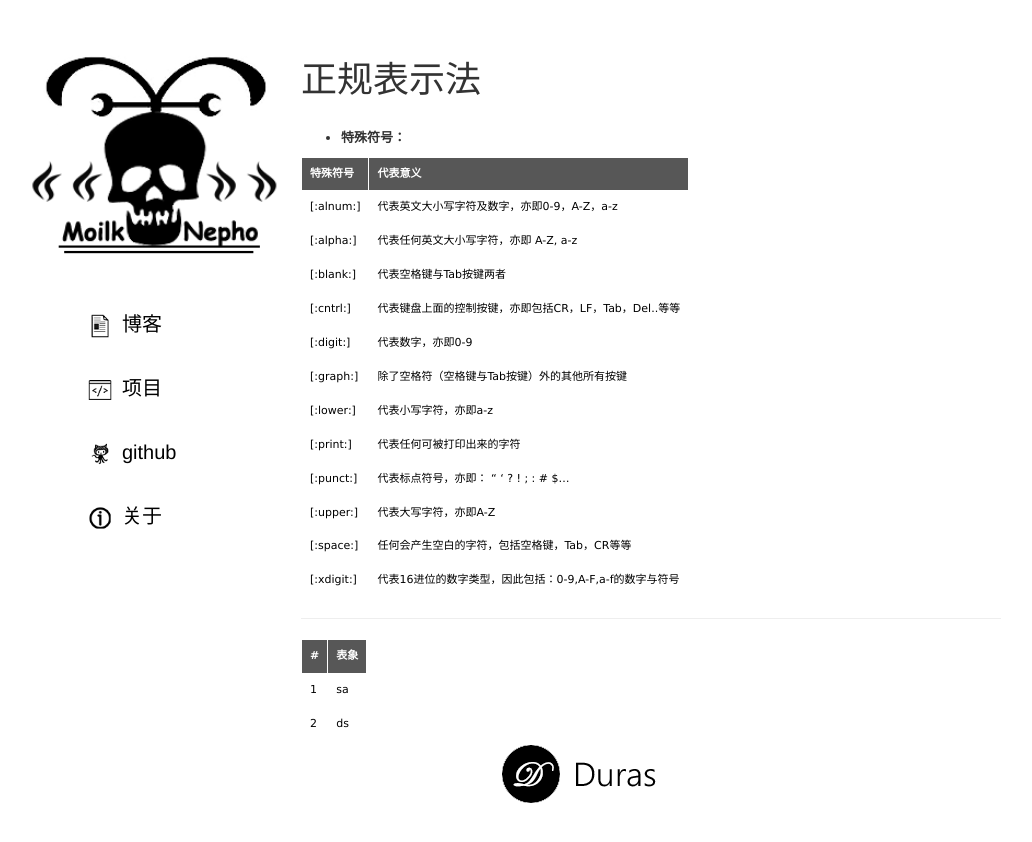
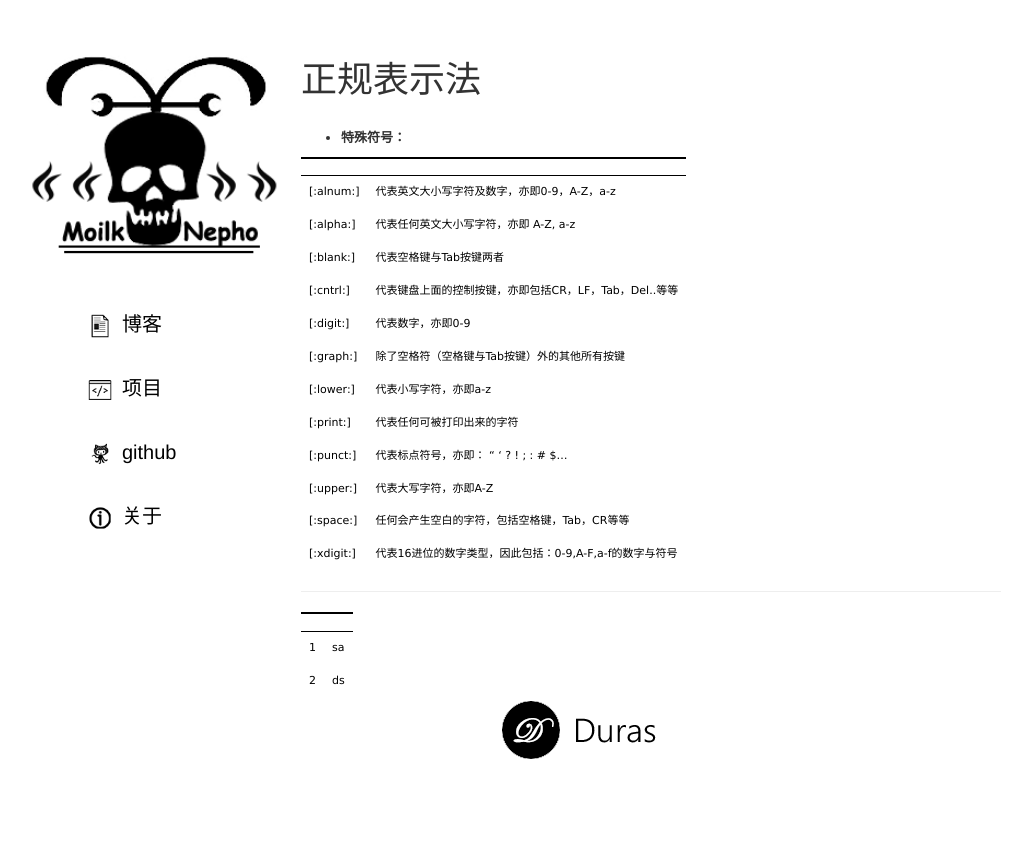
Before and after one commit to MoilkNepho/MoilkNepho.github.io, a Jekyll site: the page built from _posts/2015-11-07-正规表示法.md, in a window 1280 px wide. Shown: the top 842 px of the page, without its empty margins (49-1081 px from the left). Built offline with Jekyll 4.4.1, drawn with Linux system fonts in a browser that asks for light colours; nearby versions of some CDN libraries; Markdown is read by kramdown in place of the engine named in the settings; comment, search, counter and statistics services are not loaded.

Commit message:
优化架构

```diff
--- a/css/styles.css
+++ b/css/styles.css
@@ -145,25 +145,17 @@ table {
 	font-family: verdana,arial,sans-serif;
 	font-size:11px;
 	color:#ffffff;
-	border-radius: 3px;
-	border-width: 1px;
-	border-color: #ffffff;
+	border-top: 2px solid black;
+	border-bottom: 2px solid black
 	border-collapse: collapse;
 }
 table th {
-	border-width: 1px;
-	padding: 8px;
-	border-style: solid;
-	border-color: #ffffff;
-	background-color: #575757;
+	text-align: center;
+	border-bottom: 1px solid black;
 }
 table td {
-	color: #000000;
-	border-width: 1px;
+	color: black;
 	padding: 8px;
-	border-style: solid;
-	border-color: #ffffff;
-	background-color: #ffffff;
 }
 
 video {
@@ -296,6 +288,7 @@ video {
 	}
 
 	.nav {
+		font-size: 42px;
 		position: absolute;
 		top: 0;
 		left: 0;
```
